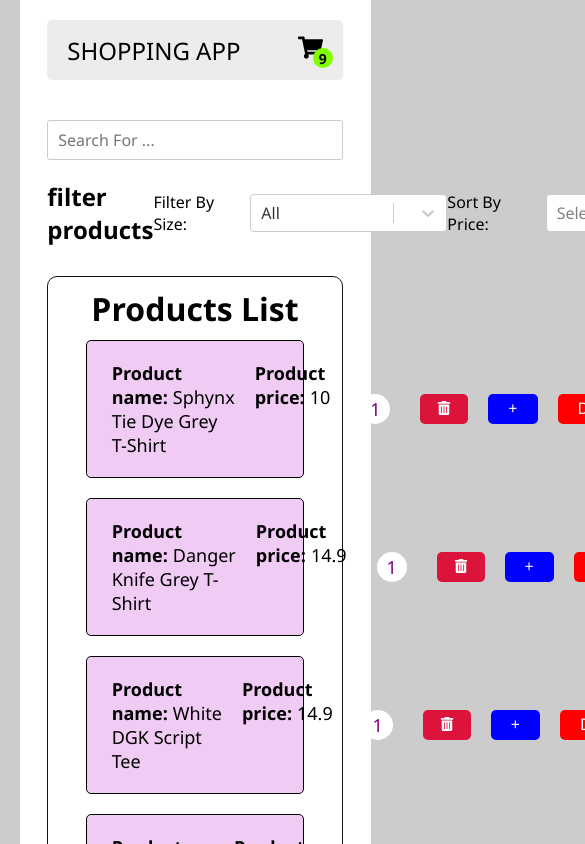
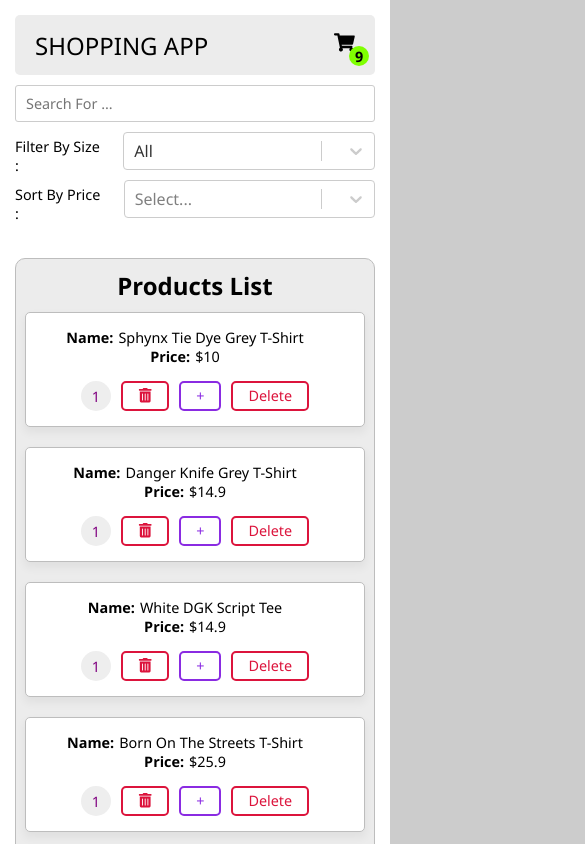
Before and after one commit to AshkanAhmady/productsGallery-react.Js, a React (Create React App) app: page / in a window 390 px wide. Shown: the top 844 px of the page, 585 px wide, since content can reach past the window. Built offline with nearby package versions, Linux system fonts and the light colour scheme.

Commit message:
responsive UI

```diff
--- a/src/App.module.css
+++ b/src/App.module.css
@@ -1,9 +1,22 @@
 .container {
   background-color: #fff;
   width: 90vw;
+  min-height: 100vh;
   display: flex;
   flex-direction: column;
   justify-content: space-between;
   align-items: center;
   padding: 20px;
 }
+
+@media (max-width: 1065px) {
+  .container {
+    width: 100vw;
+  }
+}
+
+@media (max-width: 830px) {
+  .container {
+    padding: 15px;
+  }
+}
--- a/src/Common/Search/Search.module.css
+++ b/src/Common/Search/Search.module.css
@@ -12,3 +12,9 @@
   border: 1px solid #ccc;
   width: 300px;
 }
+
+@media (max-width: 720px) {
+  .searchContainer {
+    margin: 10px;
+  }
+}
--- a/src/Common/Select/select.module.css
+++ b/src/Common/Select/select.module.css
@@ -11,3 +11,26 @@
 .select {
   width: 15rem;
 }
+
+@media (max-width: 720px) {
+  .selectContainer {
+    width: 100%;
+    justify-content: space-between;
+  }
+  .select {
+    width: 80%;
+    margin-bottom: 10px;
+  }
+}
+
+@media (max-width: 550px) {
+  .select {
+    width: 70%;
+  }
+}
+
+@media (max-width: 370px) {
+  .select {
+    width: 65%;
+  }
+}
--- a/src/Components/Filter/Filter.js
+++ b/src/Components/Filter/Filter.js
@@ -42,12 +42,13 @@ const Filter = () => {
 
   return (
     <div className={Styles.container}>
-      <Search filter={filter} />
+      <Search className={Styles.search} filter={filter} />
       <div>
-        <h2>filter products</h2>
+        <h2 className={Styles.filterTitle}>filter products</h2>
         <div className={Styles.filterBox}>
           <SelectComponent
-            title="Filter By Size:"
+            className={Styles.select}
+            title="Filter By Size :"
             value={filter}
             onChange={filterHandler}
             options={filterOptions}
@@ -55,7 +56,7 @@ const Filter = () => {
         </div>
         <div className={Styles.sortBox}>
           <SelectComponent
-            title="Sort By Price:"
+            title="Sort By Price :"
             value={sort}
             onChange={sortHandler}
             options={sortOptions}
--- a/src/Components/Filter/Filter.module.css
+++ b/src/Components/Filter/Filter.module.css
@@ -19,3 +19,32 @@
   display: flex;
   align-items: center;
 }
+
+@media (max-width: 960px) {
+  .container {
+    margin-top: 0;
+  }
+  h2.filterTitle {
+    display: none;
+  }
+  .container input {
+    width: 100% !important;
+  }
+}
+
+@media (max-width: 830px) {
+  .container {
+    width: 100%;
+  }
+}
+
+@media (max-width: 720px) {
+  .container > div {
+    flex-direction: column;
+  }
+
+  .filterBox,
+  .sortBox {
+    width: 100%;
+  }
+}
--- a/src/Components/Product/Product.js
+++ b/src/Components/Product/Product.js
@@ -7,12 +7,11 @@ const Product = ({ product, dicrement, increment, onDelete }) => {
     <div className={ProductStyles.product}>
       <ul>
         <li>
-          <strong>Product name:</strong>
+          <strong>Name:</strong>
           {product.title}
         </li>
         <li>
-          <strong>Product price:</strong>
-          {product.price}
+          <strong>Price:</strong>${product.price}
         </li>
       </ul>
 
--- a/src/Components/Product/Product.module.css
+++ b/src/Components/Product/Product.module.css
@@ -1,10 +1,11 @@
 .product {
   list-style: none;
   margin: 10px 0;
-  background-color: #f0cbf4;
-  border: 1px solid #000;
+  background-color: #fff;
+  border: 1px solid rgb(189, 189, 189);
+  box-shadow: 0 5px 10px 1px rgba(0, 0, 0, 0.05);
   border-radius: 5px;
-  padding: 20px 25px;
+  padding: 15px 25px;
   display: flex;
   align-items: center;
   justify-content: space-between;
@@ -29,22 +30,37 @@
   font-size: 16px;
   border: none;
   color: #fff;
-  padding: 1px 20px 4px 20px;
+  padding: 0px 20px 2px 20px;
   border-radius: 5px;
   cursor: pointer;
   margin-left: 20px;
 }
 
 .product .delete {
-  background-color: red;
+  border: 2px solid crimson;
+  color: crimson;
+  background-color: transparent;
+  transition: 0.3s;
 }
 
-.product .increment {
-  background-color: blue;
+.product .delete:hover {
+  background-color: crimson;
+  color: #fff;
 }
 
+.product .increment,
 .product .dicrement {
-  background-color: purple;
+  color: blueviolet;
+  background-color: transparent;
+  border: 2px solid blueviolet;
+  font-size: 20px;
+  transition: 0.3s;
+}
+
+.product .increment:hover,
+.product .dicrement:hover {
+  background-color: blueviolet;
+  color: #fff;
 }
 
 .product .btnBox {
@@ -64,14 +80,77 @@
   align-items: center;
   width: 30px;
   height: 30px;
-  background-color: #fff;
+  background-color: #eee;
   color: purple;
   border-radius: 50px;
   margin: 0 10px;
 }
 
 .product .remove {
+  color: crimson;
+  border: 2px solid crimson;
+  background-color: transparent;
+  padding: 2px 15px 0px 15px;
+  font-size: 14px;
+  transition: 0.3s;
+}
+.product .remove:hover {
   background-color: crimson;
-  padding: 4px 17px;
-  font-size: 14px;
+  color: #fff;
 }
+
+@media (max-width: 1230px) {
+  .product {
+    width: 95%;
+  }
+}
+
+@media (max-width: 950px) {
+  .product .btn {
+    padding: 0px 15px 2px 15px;
+  }
+
+  .product .remove {
+    padding: 2px 15px 0px 15px;
+  }
+}
+
+@media (max-width: 760px) {
+  .product ul {
+    flex-direction: column;
+  }
+}
+
+@media (max-width: 660px) {
+  .product .btn {
+    margin-left: 10px;
+  }
+
+  .product span.quantity {
+    margin: 0;
+  }
+
+  .product {
+    padding: 15px;
+    flex-direction: column;
+  }
+
+  .product ul {
+    flex-direction: row;
+    margin-bottom: 15px;
+    width: 100%;
+    justify-content: center;
+  }
+
+  .product .btnBox {
+    width: 100%;
+    justify-content: center;
+  }
+}
+
+@media (max-width: 430px) {
+  .product ul {
+    flex-direction: column;
+    align-items: center;
+  }
+}
--- a/src/Components/ProductList/ProductList.module.css
+++ b/src/Components/ProductList/ProductList.module.css
@@ -4,7 +4,8 @@
   flex-direction: column;
   align-items: center;
   justify-content: space-between;
-  border: 1px solid #131313;
+  border: 1px solid rgb(189, 189, 189);
+  background-color: #ececec;
   border-radius: 10px;
   padding: 10px;
   margin: 10px 0;
@@ -44,3 +45,15 @@
   margin: 10px;
   border-radius: 3px;
 }
+
+@media (max-width: 830px) {
+  .products {
+    width: 100%;
+  }
+}
+
+@media (max-width: 780px) {
+  .products {
+    padding: 10px 0;
+  }
+}
--- a/src/Components/nav/Nav.module.css
+++ b/src/Components/nav/Nav.module.css
@@ -38,3 +38,28 @@ nav .count {
 nav .noneCount {
   display: none;
 }
+
+@media (max-width: 950px) {
+  h1,
+  h2 {
+    font-size: 1.5rem;
+  }
+  p,
+  strong,
+  li,
+  span,
+  button,
+  input,
+  select {
+    font-size: 0.9rem !important;
+  }
+  .navBar .cartIcon {
+    font-size: 1.3rem !important;
+  }
+}
+
+@media (max-width: 830px) {
+  .navBar {
+    width: 100%;
+  }
+}
```
Also changed, not shown: src/Components/Providers/ProductProvider.js (+7 -1 lines).
